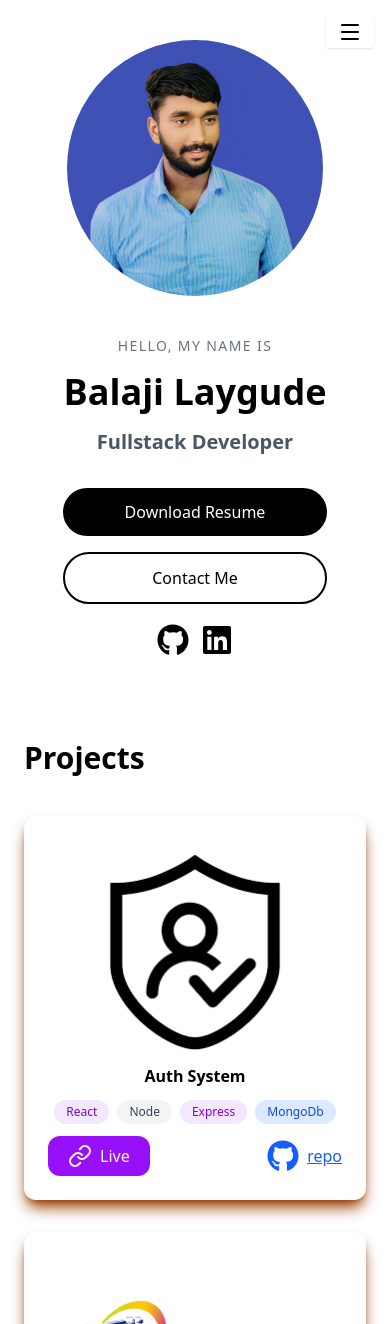
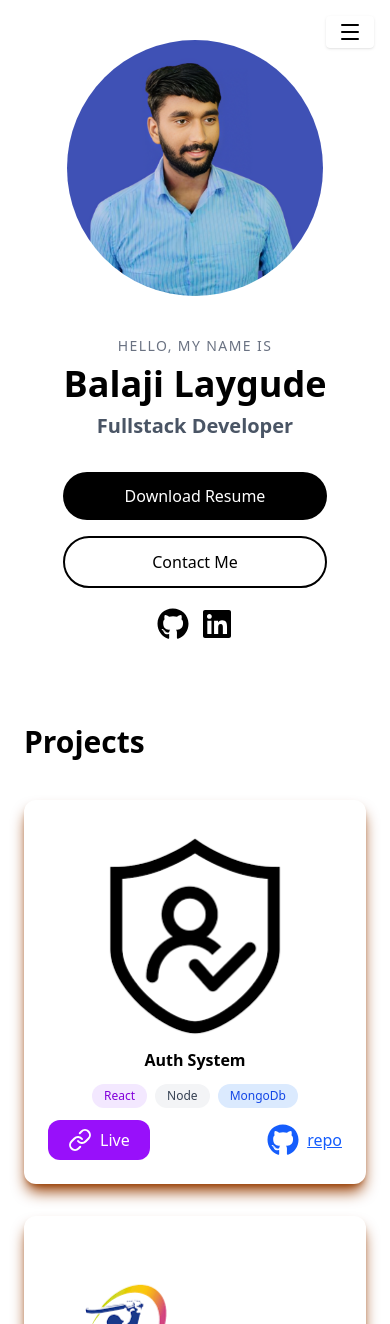
Before and after one commit to balajilaygude/Balaji-s_Portpolio, a React (Vite) app: page / in a window 390 px wide. Shown: the top 1324 px of the page. Built offline with nearby package versions, Linux system fonts and the light colour scheme.

Commit message:
Layput set

```diff
--- a/src/components/Hero.jsx
+++ b/src/components/Hero.jsx
@@ -14,11 +14,11 @@ export default function Hero() {
             HELLO, MY NAME IS
           </p>
 
-          <h1 className="text-4xl md:text-6xl font-bold my-4">
+          <h1 className="text-4xl md:text-6xl font-bold sm:my-4 my-2">
             Balaji Laygude
           </h1>
 
-          <p className="mb-6 text-xl text-gray-600 font-semibold">
+          <p className="sm:mb-6 mb-2 text-xl text-gray-600 font-semibold">
             Fullstack Developer
           </p>
 
--- a/src/components/Projects.jsx
+++ b/src/components/Projects.jsx
@@ -25,9 +25,6 @@ export default function Projects() {
             </span>
             <span className="text-xs bg-gray-100 text-gray-700 px-3 py-1 rounded-full">
               Node
-            </span>
-            <span className="text-xs bg-purple-100 text-purple-700 px-3 py-1 rounded-full">
-              Express
             </span>
             <span className="text-xs bg-blue-100 text-blue-700 px-3 py-1 rounded-full">
               MongoDb
```
